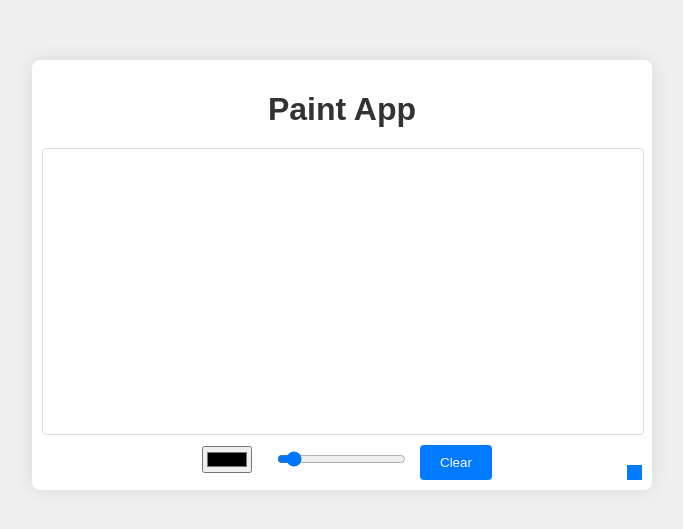
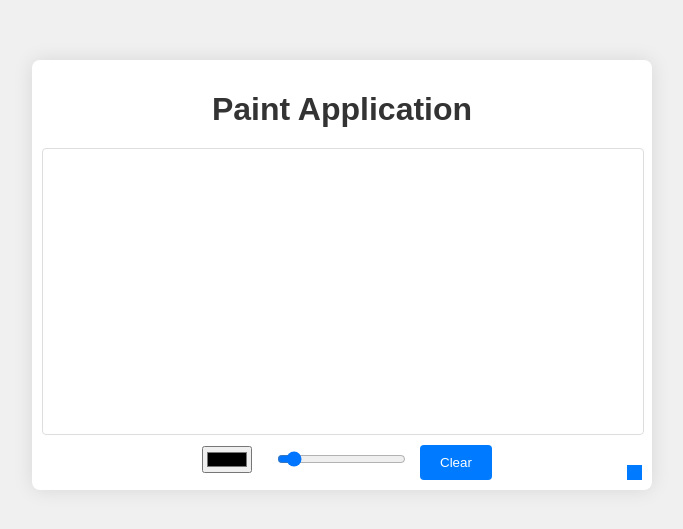
Before and after one commit to Mazin7d4/Mazin7d4.github.io, a plain HTML site: page index.html in a window 1280 px wide. Shown: the part 125-654 px from the top of the page, without its empty margins (298-981 px from the left). Drawn offline with Linux system fonts and the light colour scheme.

Commit message:
Update index.html

```diff
--- a/index.html
+++ b/index.html
@@ -2,13 +2,13 @@
 <html lang="en">
 <head>
     <meta charset="UTF-8">
-    <meta name="viewport" content="width=device-width, initial-scale=1.0, user-scalable=no">
+    <meta name="viewport" content="width=device-width, initial-scale=1.0">
     <title>Paint App</title>
     <link rel="stylesheet" href="styles.css">
 </head>
 <body>
     <div class="container">
-        <h1>Paint App</h1>
+        <h1>Paint Application</h1>
         <div class="canvas-container">
             <canvas id="paintCanvas"></canvas>
         </div>
```
